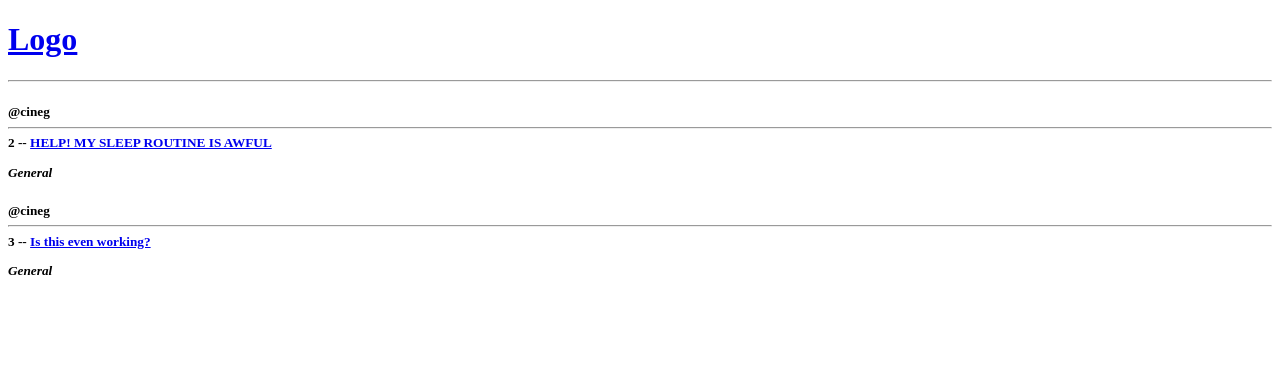
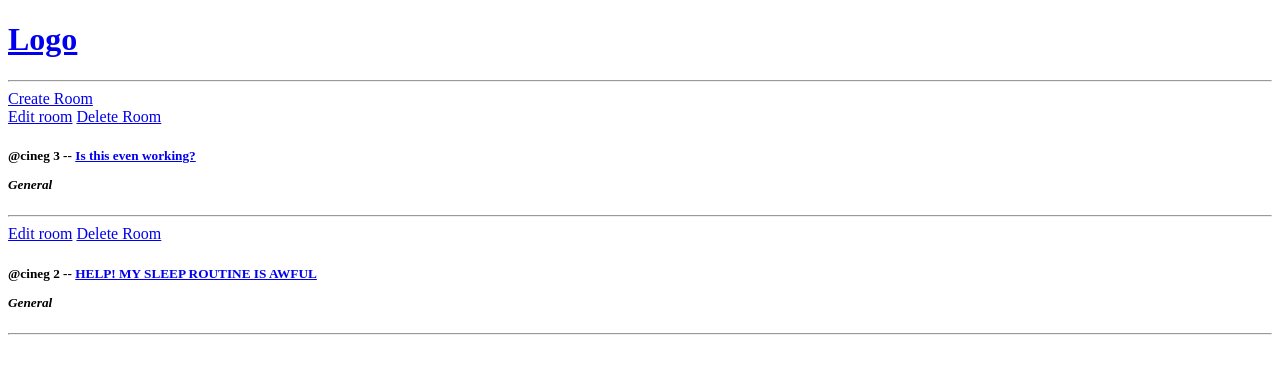
Before and after one commit to Cineg/django_forum-like_app, a Django app: page / in a window 1280 px wide. Shown: the top 374 px of the page. Run offline with Django 5.2, Linux system fonts and the light colour scheme; data comes from the database, SQL or seed files in the repository; both versions use the stored data as it was after the commit.

Commit message:
added couple of forms

```diff
--- a/chatapp/base/models.py
+++ b/chatapp/base/models.py
@@ -19,8 +19,11 @@ class Room(models.Model):
     updated = models.DateTimeField(auto_now=True)
     created = models.DateTimeField(auto_now_add=True)
 
+    class Meta:
+        ordering: list[str] = ["-updated", "-created"]
+
     def __str__(self) -> str:
-        return f"{self.name}, {self.description}, {self.updated}, {self.created}"
+        return f"{self.name}"
 
 
 class Message(models.Model):
--- a/chatapp/base/templates/base/home.html
+++ b/chatapp/base/templates/base/home.html
@@ -1,15 +1,21 @@
 {% extends "main.html" %}
 {% block content %}
     <div>
+        <a href="{% url 'create-room' %}">Create Room</a>
         {% for room in rooms %}
+            <div>
+                <a href="{% url 'update-room' room.id %}">Edit room</a>
+                <a href="{% url 'delete-room' room.id %}">Delete Room</a>
                 <h5>
                     <span>@{{ room.host.username }}</span>
-                <hr />
-                {{ room.id }} -- <a href="{% url 'room' room.id %}">{{ room.name }}</a>
+                    {{ room.id }} --
+                    <a href="{% url 'room' room.id %}">{{ room.name }}</a>
                     <p>
                         <i>{{ room.topic.name }}</i>
                     </p>
                 </h5>
+                <hr />
             {% endfor %}
         </div>
+    </div>
 {% endblock content %}
--- a/chatapp/base/urls.py
+++ b/chatapp/base/urls.py
@@ -7,4 +7,7 @@ from . import views
 urlpatterns: list = [
     path("", views.home, name="home"),
     path("room/<str:pk>/", views.room, name="room"),
+    path("create-room/", views.createRoom, name="create-room"),
+    path("update-room/<str:pk>/", views.updateRoom, name="update-room"),
+    path("delete-room/<str:pk>/", views.deleteRoom, name="delete-room"),
 ]
--- a/chatapp/base/views.py
+++ b/chatapp/base/views.py
@@ -1,17 +1,61 @@
-from django.shortcuts import render
-from django.http import HttpRequest
+from django.shortcuts import render, redirect
+from django.http import (
+    HttpRequest,
+    HttpResponse,
+    HttpResponsePermanentRedirect,
+    HttpResponseRedirect,
+)
 from .models import Room
+from .forms import RoomForm
 
 
 # Create your views here.
-def home(request: HttpRequest):
+def home(request: HttpRequest) -> HttpResponse:
     rooms = Room.objects.all()
     context: dict = {"rooms": rooms}
     return render(request, "base/home.html", context)
 
 
-def room(request: HttpRequest, pk: str):
+def room(request: HttpRequest, pk: str) -> HttpResponse:
     room: Room = Room.objects.get(id=int(pk))
     context: dict[str, Room] = {"room": room}
 
     return render(request, "base/room.html", context)
+
+
+def createRoom(
+    request: HttpRequest,
+) -> HttpResponseRedirect | HttpResponsePermanentRedirect | HttpResponse:
+    form: RoomForm = RoomForm()
+    if request.method == "POST":
+        form = RoomForm(request.POST)
+        if form.is_valid():
+            form.save()
+            return redirect("home")
+
+    context: dict = {"form": form}
+    return render(request, "base/room_form.html", context)
+
+
+def updateRoom(request: HttpRequest, pk: str) -> HttpResponse:
+    room: Room = Room.objects.get(id=pk)
+    form: RoomForm = RoomForm(instance=room)
+
+    if request.method == "POST":
+        form = RoomForm(request.POST, instance=room)
+        if form.is_valid():
+            form.save()
+            return redirect("home")
+
+    context: dict = {"form": form}
+    return render(request, "base/room_form.html", context)
+
+
+def deleteRoom(request: HttpRequest, pk: str) -> HttpResponse:
+    room: Room = Room.objects.get(id=int(pk))
+    context: dict = {"obj": room}
+    if request.method == "POST":
+        room.delete()
+        return redirect("home")
+
+    return render(request, "base/delete.html", context)
```
Also changed, not shown: chatapp/base/forms.py (added, +8 -0 lines), chatapp/base/templates/base/delete.html (added, +9 -0 lines), chatapp/base/templates/base/room_form.html (added, +10 -0 lines), chatapp/db.sqlite3. Lines whose indentation alone changed are shown as unchanged.
